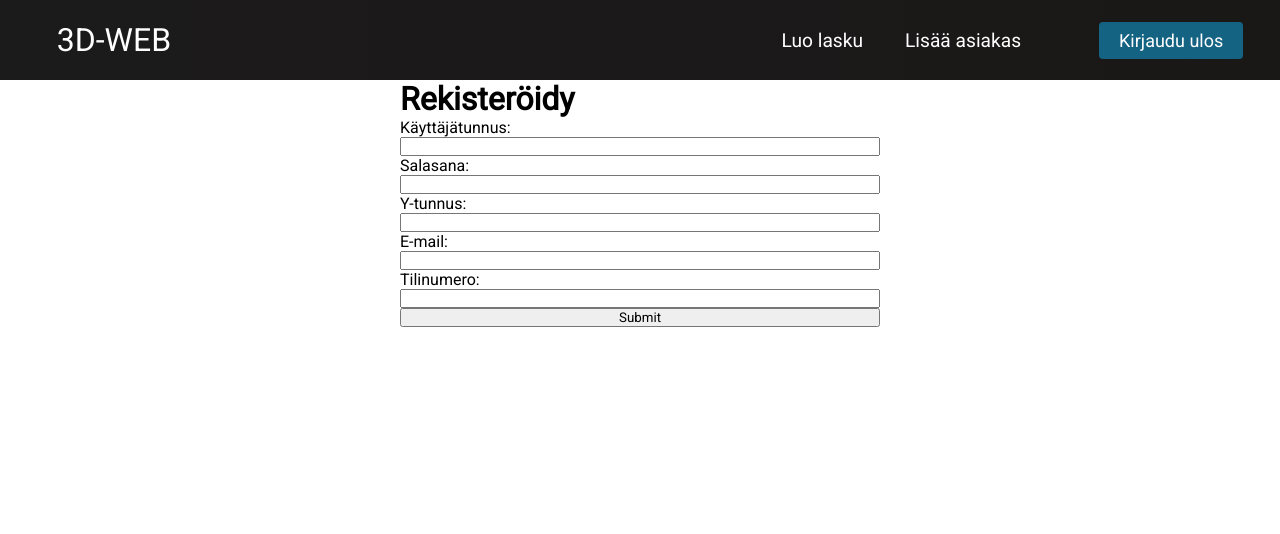
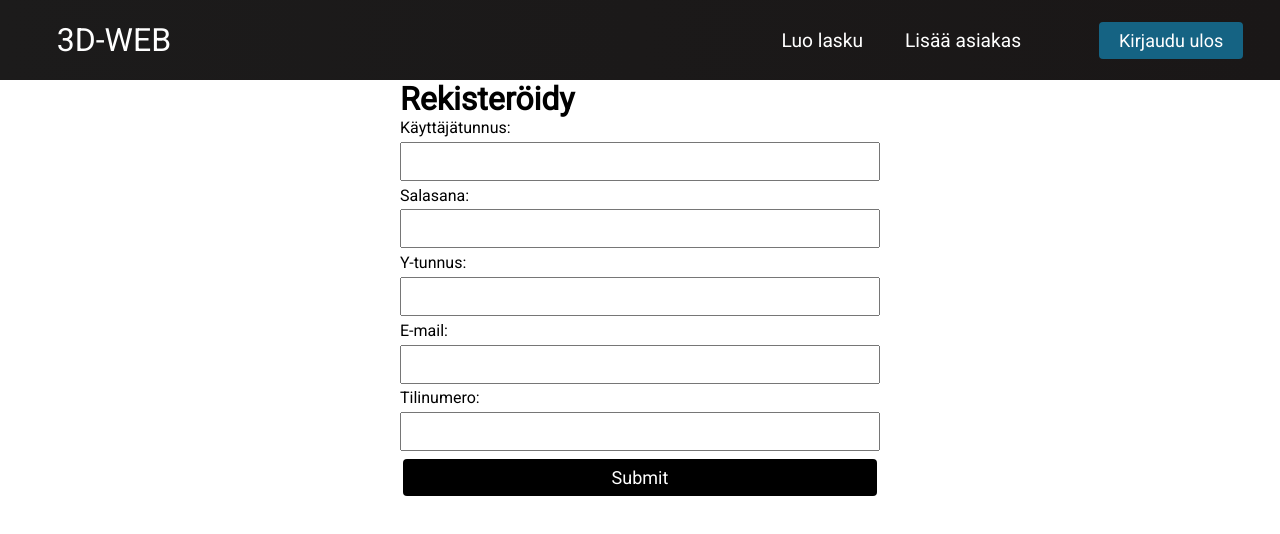
Before and after one commit to ProjektiTiimi/3d-web, a React (Create React App) app in the folder frontend/: page /register in a window 1280 px wide. Shown: the top 534 px of the page. Built offline with nearby package versions, Linux system fonts and the light colour scheme.

Commit message:
Styling for register

```diff
--- a/frontend/src/components/userregister.tsx
+++ b/frontend/src/components/userregister.tsx
@@ -31,12 +31,12 @@ export function RegisterUser(){
     return(
         <div className="AddCustomer">
         <h1>Rekisteröidy</h1>
-        Käyttäjätunnus: <input type="text" value={user.username} name="username" onChange={handleChange}></input>
-        Salasana: <input type="password" value={user.password} name="password" onChange={handleChange}></input>
-        Y-tunnus: <input type="text" value={user.ytunnus} name="ytunnus" onChange={handleChange}></input>
-        E-mail: <input type="text" value={user.email} name="email" onChange={handleChange}></input>
-        Tilinumero: <input type="text" value={user.tilinumero} name="tilinumero" onChange={handleChange}></input>
-        <input type="submit" onClick={Register}></input>
+        Käyttäjätunnus: <input type="text" value={user.username} name="username" onChange={handleChange} className="AddCustomer-input"></input>
+        Salasana: <input type="password" value={user.password} name="password" onChange={handleChange} className="AddCustomer-input"></input>
+        Y-tunnus: <input type="text" value={user.ytunnus} name="ytunnus" onChange={handleChange} className="AddCustomer-input"></input>
+        E-mail: <input type="text" value={user.email} name="email" onChange={handleChange} className="AddCustomer-input"></input>
+        Tilinumero: <input type="text" value={user.tilinumero} name="tilinumero" onChange={handleChange} className="AddCustomer-input"></input>
+        <input type="submit" onClick={Register} className="AddCustomer-btn"></input>
         </div>
     )
 }
```
